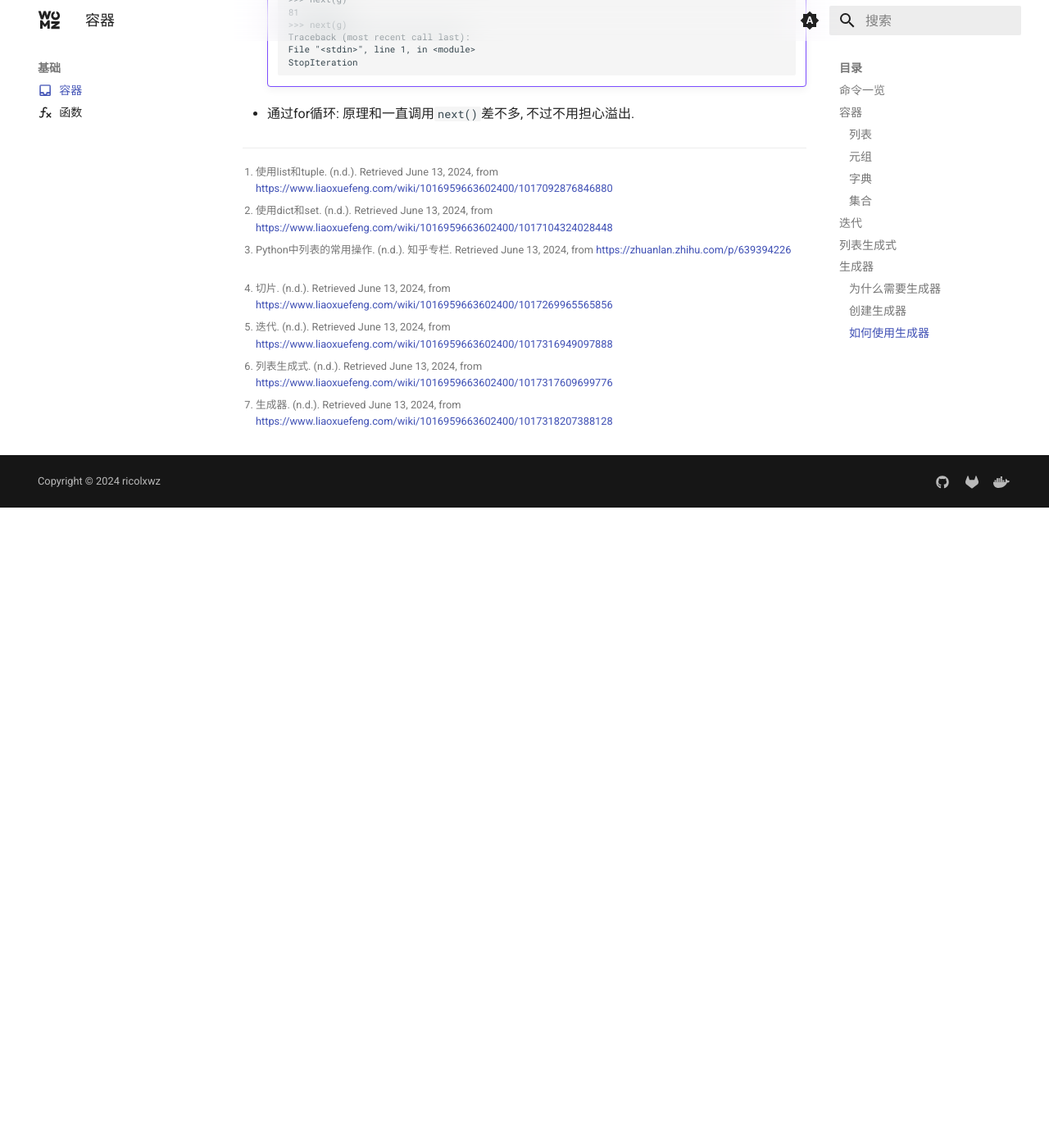
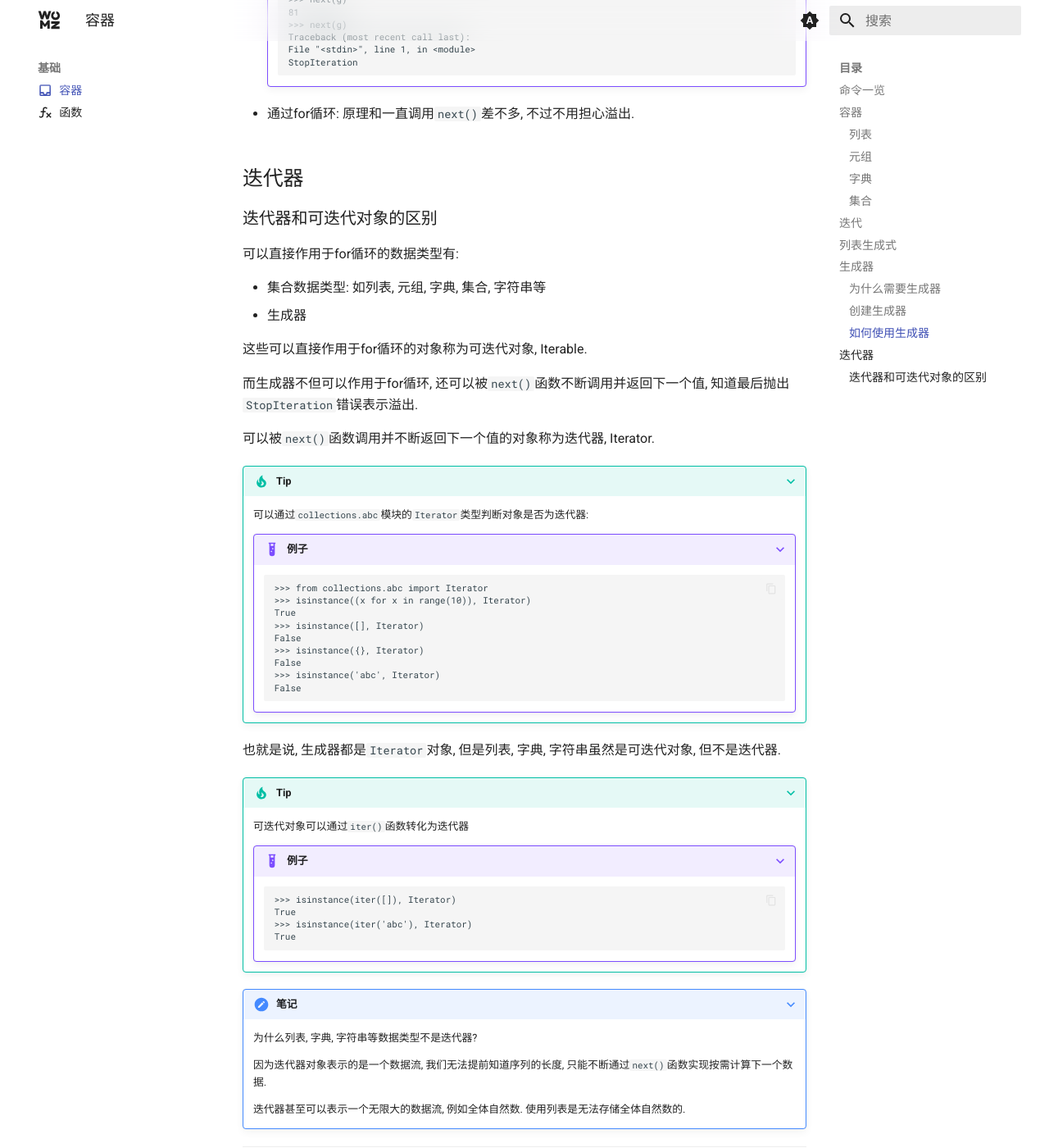
Before and after one commit to sigmax01/py, an MkDocs documentation site: the page built from docs/基础/容器.md, in a window 1280 px wide and 1400 px high, scrolled down 5464 px. Shown: the whole window at 82% size. Built offline with MkDocs 1.6.1 and Material for MkDocs 9.7.7, drawn with Linux system fonts in a browser that asks for light colours; before the commit the page ends 6083 px from its top, so only the background shows below that; some of the changed text lies outside the part shown.

Commit message:
feat: Update documentation for iterators and iterable objects

````diff
--- a/docs/基础/容器.md
+++ b/docs/基础/容器.md
@@ -326,7 +326,61 @@ icon: material/inbox-outline
 
 - 通过for循环: 原理和一直调用`next()`差不多, 不过不用担心溢出.
 
+## 迭代器
 
+### 迭代器和可迭代对象的区别
+
+可以直接作用于for循环的数据类型有:
+
+- 集合数据类型: 如列表, 元组, 字典, 集合, 字符串等
+- 生成器
+
+这些可以直接作用于for循环的对象称为可迭代对象, Iterable.
+
+而生成器不但可以作用于for循环, 还可以被`next()`函数不断调用并返回下一个值, 知道最后抛出`StopIteration`错误表示溢出.
+
+可以被`next()`函数调用并不断返回下一个值的对象称为迭代器, Iterator.
+
+???+ tip "Tip"
+
+    可以通过`collections.abc`模块的`Iterator`类型判断对象是否为迭代器:
+
+    ???+ example "例子"
+
+        ```
+        >>> from collections.abc import Iterator
+        >>> isinstance((x for x in range(10)), Iterator)
+        True
+        >>> isinstance([], Iterator)
+        False
+        >>> isinstance({}, Iterator)
+        False
+        >>> isinstance('abc', Iterator)
+        False
+        ```
+
+也就是说, 生成器都是`Iterator`对象, 但是列表, 字典, 字符串虽然是可迭代对象, 但不是迭代器.
+
+???+ tip "Tip"
+
+    可迭代对象可以通过`iter()`函数转化为迭代器
+
+    ???+ example "例子"
+
+        ```
+        >>> isinstance(iter([]), Iterator)
+        True
+        >>> isinstance(iter('abc'), Iterator)
+        True
+        ```
+
+???+ note "笔记"
+
+    为什么列表, 字典, 字符串等数据类型不是迭代器?
+
+    因为迭代器对象表示的是一个数据流, 我们无法提前知道序列的长度, 只能不断通过`next()`函数实现按需计算下一个数据.
+
+    迭代器甚至可以表示一个无限大的数据流, 例如全体自然数. 使用列表是无法存储全体自然数的.
 
 [^1]: 使用list和tuple. (n.d.). Retrieved June 13, 2024, from https://www.liaoxuefeng.com/wiki/1016959663602400/1017092876846880
 [^2]: 使用dict和set. (n.d.). Retrieved June 13, 2024, from https://www.liaoxuefeng.com/wiki/1016959663602400/1017104324028448
@@ -335,3 +389,4 @@ icon: material/inbox-outline
 [^5]: 迭代. (n.d.). Retrieved June 13, 2024, from https://www.liaoxuefeng.com/wiki/1016959663602400/1017316949097888
 [^6]: 列表生成式. (n.d.). Retrieved June 13, 2024, from https://www.liaoxuefeng.com/wiki/1016959663602400/1017317609699776
 [^7]: 生成器. (n.d.). Retrieved June 13, 2024, from https://www.liaoxuefeng.com/wiki/1016959663602400/1017318207388128
+[^8]: 迭代器. (n.d.). Retrieved June 13, 2024, from https://www.liaoxuefeng.com/wiki/1016959663602400/1017323698112640
````
